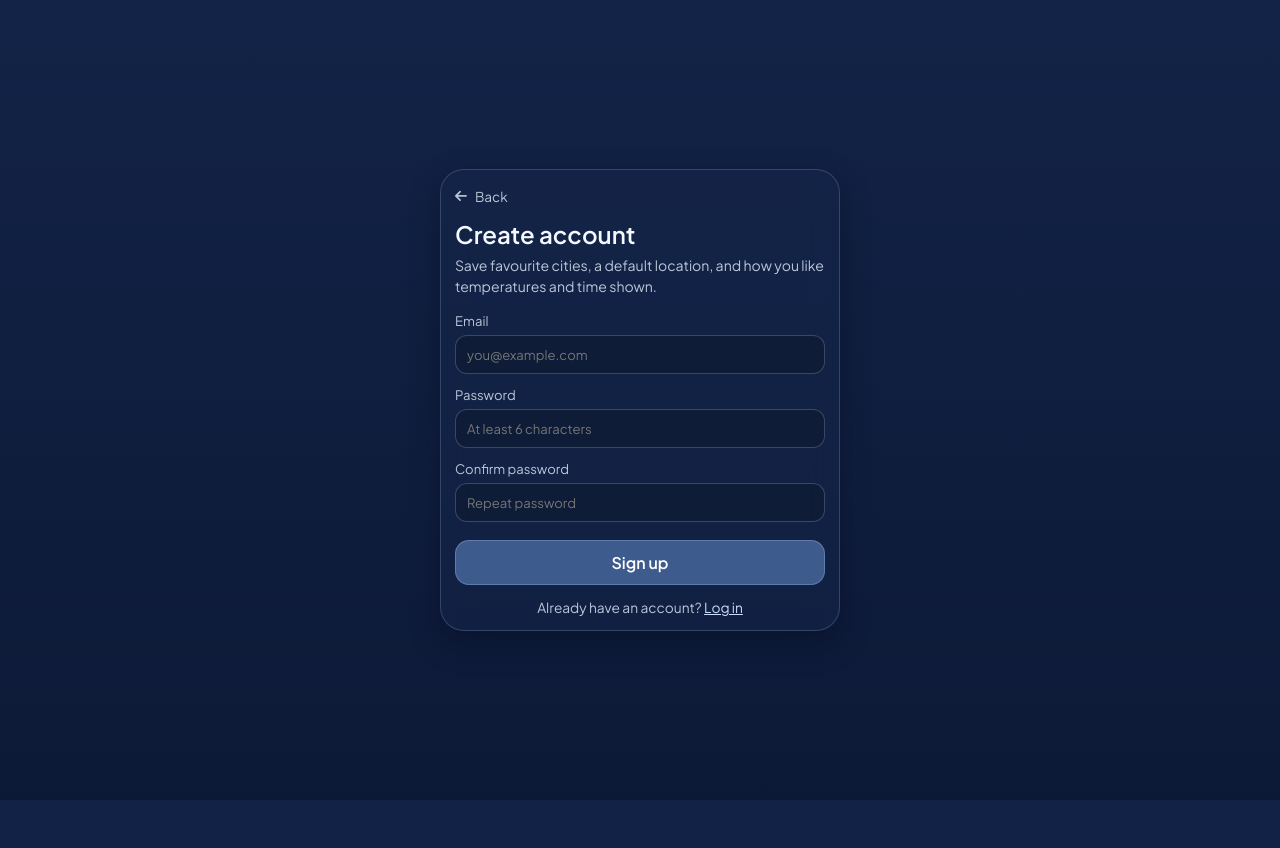
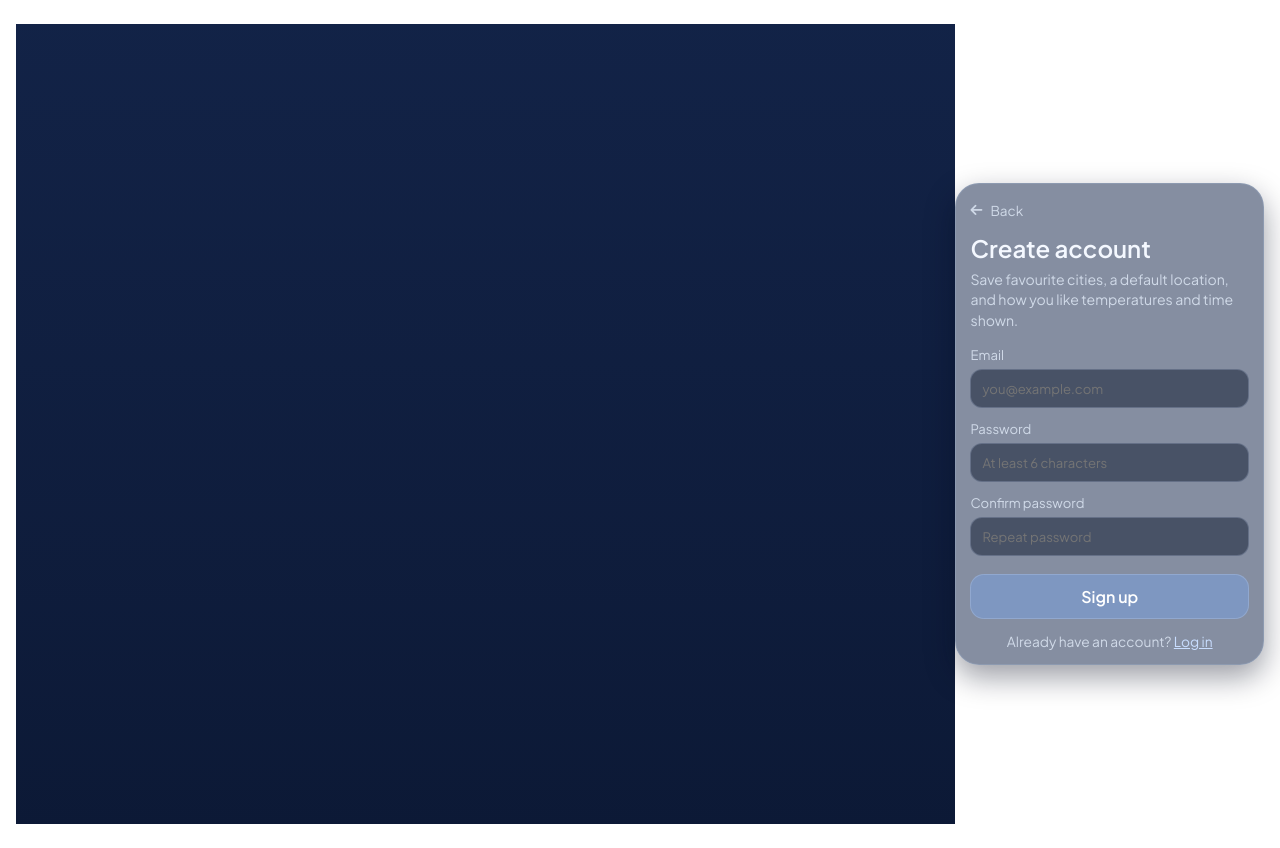
Before and after one commit to zkaz1i/Weather_Forecast, a Flask app: page /signup in a window 1280 px wide. Before the commit the page ends 800 px from the top, so only its background shows below. Run offline with Flask 3, Linux system fonts and the light colour scheme.

Commit message:
fix: update animated background positioning and dimensions in style.css

```diff
--- a/static/css/style.css
+++ b/static/css/style.css
@@ -15,8 +15,10 @@ body {
 }
 
 .animated-bg {
-    position: fixed;
-    inset: 0;
+    position: relative;
+    width: 100%;
+    height: 100vh;
+    overflow: hidden;
     z-index: 0;
     background: #122348;
 }
```
